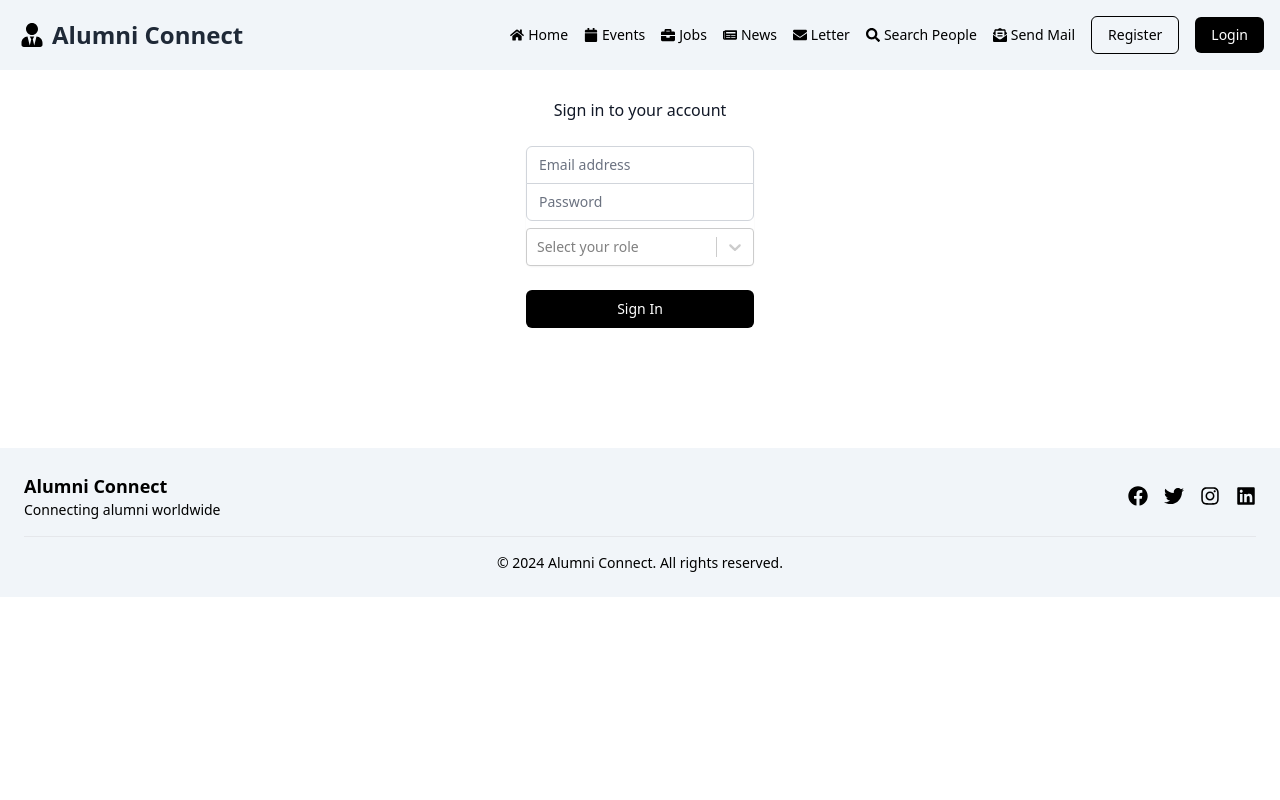
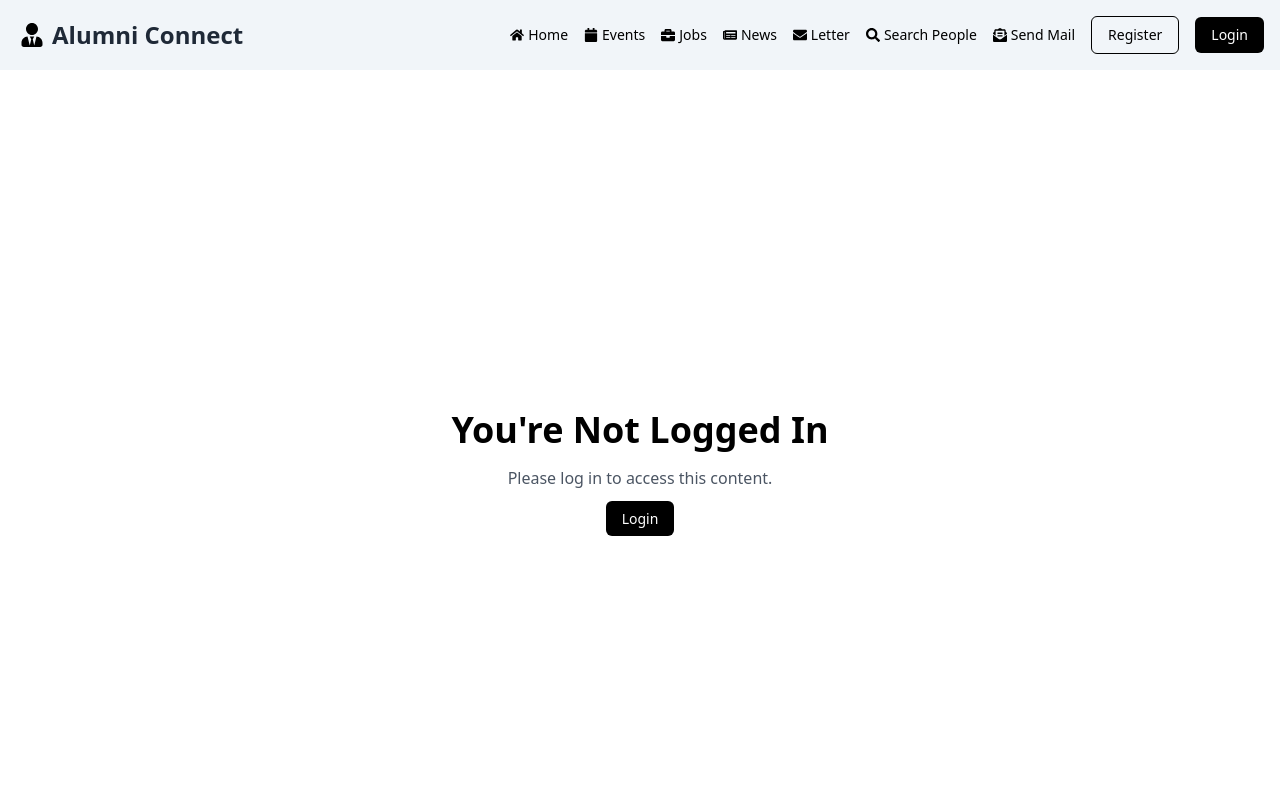
Before and after one commit to SahilAli8808/Alumni-Connect-Redesign, a React (Vite) app in the folder Frontend/: page /events in a window 1280 px wide. Before the commit this address led to /login. Shown: the top 800 px of the page. Built offline with nearby package versions, Linux system fonts and the light colour scheme.

Commit message:
Add Event component to router

```diff
--- /dev/null
+++ b/Frontend/src/Components/Event.jsx
@@ -0,0 +1,28 @@
+import React from 'react';
+import { getLoggedIn } from '../services/authService';
+import { Link } from 'react-router-dom';
+
+function Event() {
+  const loggedIn = getLoggedIn();
+
+  return (
+    <div className="flex flex-col items-center justify-center h-screen">
+      {loggedIn ? (
+        <h1 className="text-4xl font-bold mb-4">Event</h1>
+      ) : (
+        <div className="text-center">
+          <h1 className="text-4xl font-bold mb-4">You're Not Logged In</h1>
+          <p className="text-gray-600 mb-4">Please log in to access this content.</p>
+          <Link
+      to="/login"
+      className="bg-black text-white px-4 py-2 rounded-md text-sm font-medium"
+    >
+      Login
+    </Link>
+        </div>
+      )}
+    </div>
+  );
+}
+
+export default Event;
--- a/Frontend/src/main.jsx
+++ b/Frontend/src/main.jsx
@@ -17,6 +17,7 @@ import Layout from './Layout.jsx';
 import Login from './pages/Login.jsx';
 import Dashboard from './Components/Dashboard.jsx';
 import Home from './Components/Home.jsx';
+import Event from './Components/Event.jsx';
 
 const router = createBrowserRouter([
   {
@@ -38,6 +39,11 @@ const router = createBrowserRouter([
       {
         path: "dashboard",
         element: <Dashboard />,
+      },
+
+      {
+        path: "events",
+        element: <Event />,
       },
       // {
       //   path: "/logout",
```
